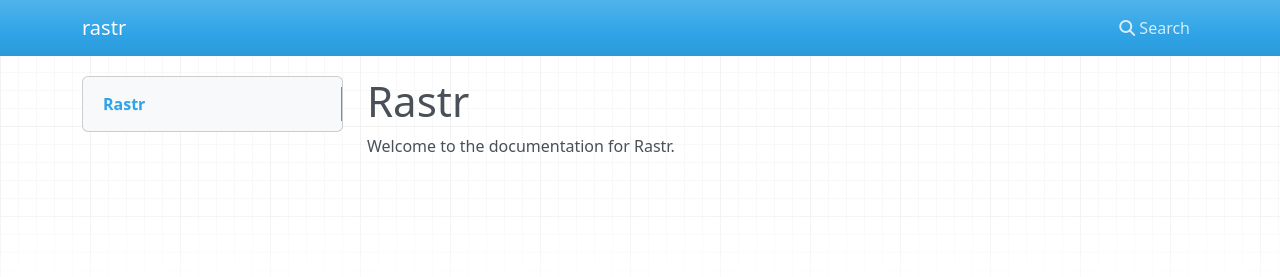
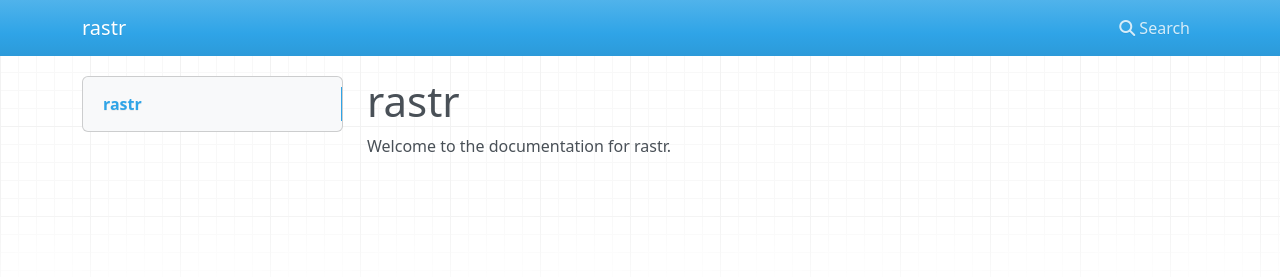
Before and after one commit to tonkintaylor/rastr, an MkDocs documentation site: the page built from docs/index.md, in a window 1280 px wide. Shown: the top 277 px of the page. Built offline with MkDocs 1.6.1, drawn with Linux system fonts in a browser that asks for light colours; nearby versions of some CDN libraries.

```diff
--- a/docs/index.md
+++ b/docs/index.md
@@ -1,3 +1,3 @@
-# Rastr
+# rastr
 
-Welcome to the documentation for Rastr.
+Welcome to the documentation for rastr.
```
Also changed, not shown: README.md (+1 -1 lines).
